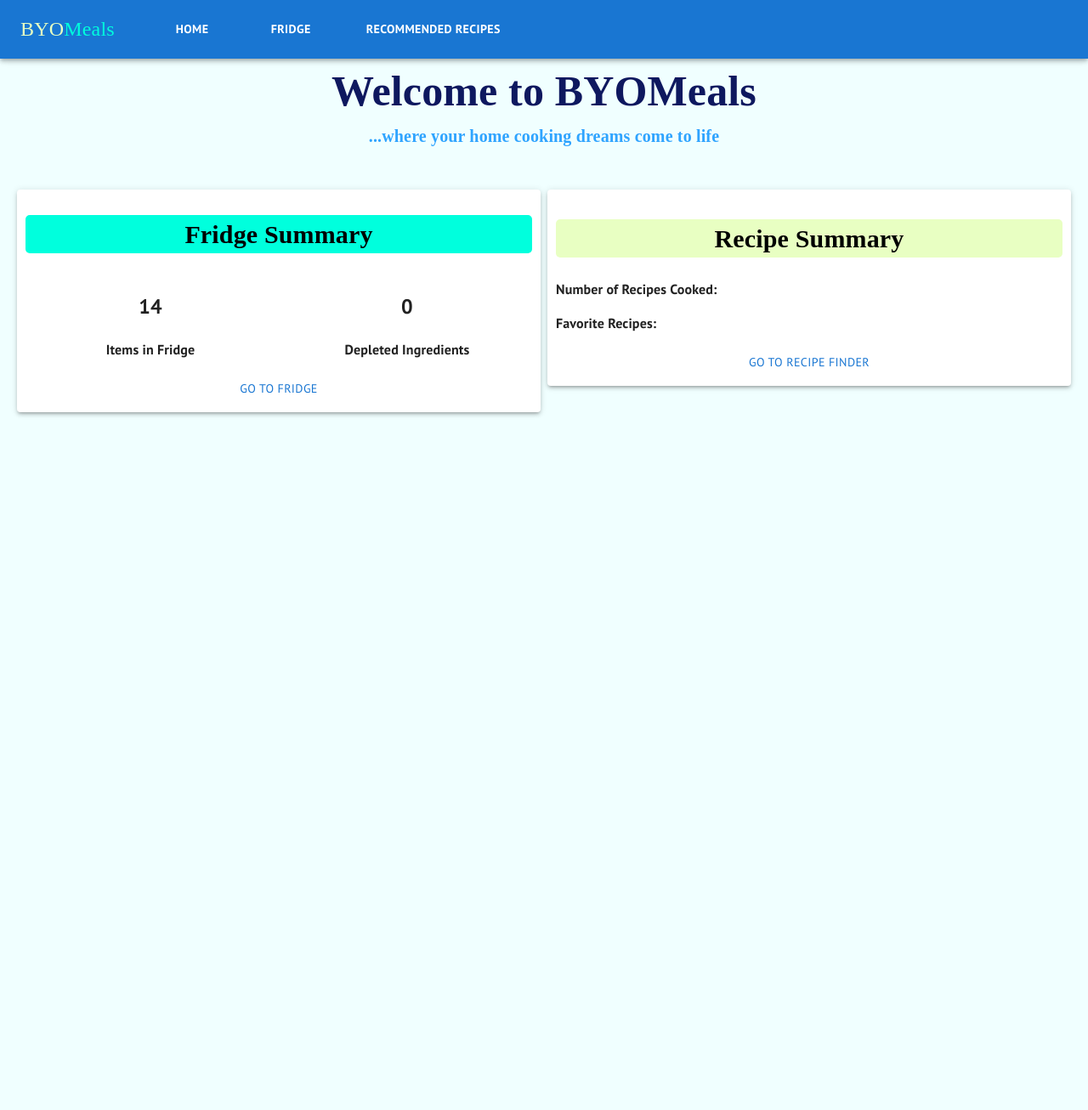
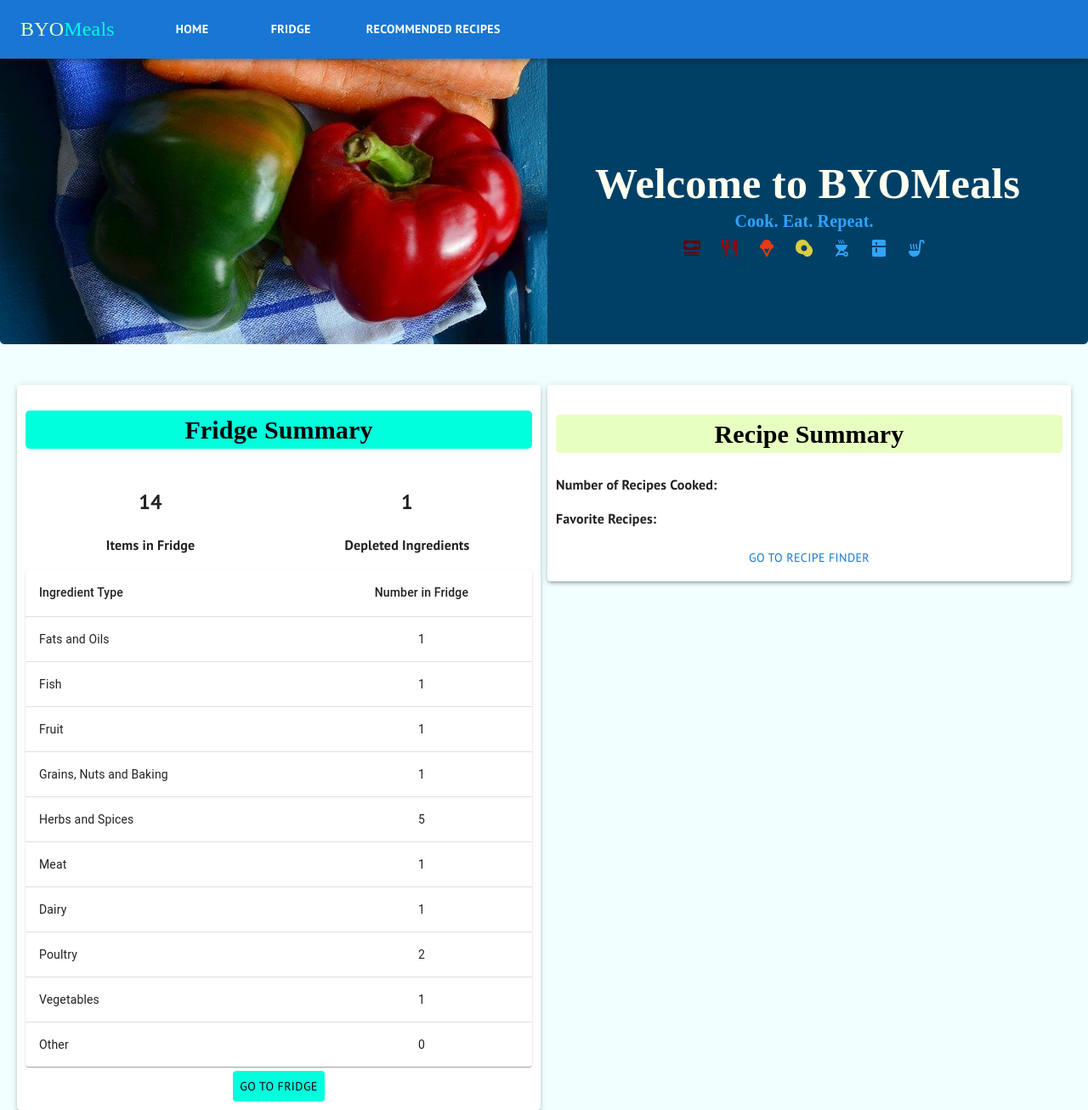
Before and after one commit to ybuchi/byomeals, a React (Create React App) app: page / in a window 1280 px wide. Shown: the whole page at 85% size. Before the commit the page ends 800 px from the top, so only its background shows below. Built offline with nearby package versions, Linux system fonts and the light colour scheme; data requests are answered from the project's data file; a web font is replaced by a local one.

Commit message:
CSS styling

```diff
--- a/db.json
+++ b/db.json
@@ -37,14 +37,6 @@
       "id": 6
     },
     {
-      "item_name": "chives",
-      "type": "Vegetable",
-      "quantity": 1,
-      "image": "https://www.edamam.com/food-img/f3f/f3f48643a924ba174b894e979cb48620.jpg",
-      "isInFridge": true,
-      "id": 7
-    },
-    {
       "item_name": "salmon",
       "type": "Fish",
       "quantity": 1,
@@ -67,14 +59,6 @@
       "image": "https://www.edamam.com/food-img/474/474d63763b9d8b9da98c5f43a114648c.jpg",
       "isInFridge": true,
       "id": 11
-    },
-    {
-      "item_name": "eggs",
-      "type": "Other",
-      "quantity": 1,
-      "image": "https://www.edamam.com/food-img/a7e/a7ec7c337cb47c6550b3b118e357f077.jpg",
-      "isInFridge": true,
-      "id": 12
     },
     {
       "item_name": "chicken breast",
@@ -115,6 +99,30 @@
       "image": "https://www.edamam.com/food-img/470/47053c77e167539c64fef3f2a3249bb2.jpg",
       "isInFridge": true,
       "id": 17
+    },
+    {
+      "item_name": "rapini",
+      "type": "Vegetable",
+      "quantity": 0,
+      "image": "https://www.edamam.com/food-img/52a/52a2e62a7e6ca0963d1cab1f7cbc06f1.jpg",
+      "isInFridge": true,
+      "id": 18
+    },
+    {
+      "item_name": "pepper",
+      "type": "Herbs and Spices",
+      "quantity": 0,
+      "image": "https://www.edamam.com/food-img/c6e/c6e5c3bd8d3bc15175d9766971a4d1b2.jpg",
+      "isInFridge": false,
+      "id": 20
+    },
+    {
+      "item_name": "pepper",
+      "type": "Herbs and Spices",
+      "quantity": 0,
+      "image": "https://www.edamam.com/food-img/c6e/c6e5c3bd8d3bc15175d9766971a4d1b2.jpg",
+      "isInFridge": true,
+      "id": 21
     }
   ],
   "chicken": [
--- a/src/Components/Dashboard.css
+++ b/src/Components/Dashboard.css
@@ -1,17 +1,18 @@
 .title {
     font-size: 50px;
     font-family: 'Skranji', cursive;
-    color: #0E185F;
-    margin-top: 70px;
-    margin-bottom: 0px;
-    text-align: center;
+    color: ivory;
+    position: absolute;
+    top: 140px;
+    right: 80px;
 }
 .subtitle {
     font-size: 20px;
     font-family: 'Skranji', cursive;
     color: #2FA4FF;
-    margin: 0px;
-    text-align: center;
+    position: absolute;
+    top: 220px;
+    right: 180px;
 }
 
 #dashboards-container {
@@ -19,3 +20,12 @@
     padding-left: 20px;
     padding-right: 20px;
 }
+
+.jumbo{
+    background-image: url("./images/FoodBG.jpg");
+    border-radius: 5px;
+    margin: 5px 0px;
+    height: 400px;
+    position: relative;
+    text-align: center;
+}
--- a/src/Components/Dashboard.js
+++ b/src/Components/Dashboard.js
@@ -4,6 +4,13 @@ import FridgeDashboard from "./FridgeDashboard";
 import RecipesDashboard from "./RecipesDashboard";
 import "./Dashboard.css"
 import Grid from '@mui/material/Grid';
+import SetMealIcon from '@mui/icons-material/SetMeal';
+import RestaurantIcon from '@mui/icons-material/Restaurant';
+import IcecreamIcon from '@mui/icons-material/Icecream';
+import EggAltIcon from '@mui/icons-material/EggAlt';
+import OutdoorGrillIcon from '@mui/icons-material/OutdoorGrill';
+import KitchenIcon from '@mui/icons-material/Kitchen';
+import SoupKitchenIcon from '@mui/icons-material/SoupKitchen';
 
 
 
@@ -17,9 +24,23 @@ function Dashboard() {
 
     return(
         <>
+            <div className="jumbo">
+                <h1 className="title">Welcome to BYOMeals</h1>
+                <h3 className="subtitle">
+                    Cook. Eat. Repeat.
+                    <br/>
+                    <div style={{textAlign: "center"}}>
+                        <SetMealIcon sx={{margin: "5px 10px", color : "#630606"}} />
+                        <RestaurantIcon sx={{margin: "5px 10px", color : "#890F0D"}} />
+                        <IcecreamIcon sx={{margin: "5px 10px", color : "#E83A14"}} />
+                        <EggAltIcon sx={{margin: "5px 10px", color : "#D9CE3F"}} />
+                        <OutdoorGrillIcon sx={{margin: "5px 10px"}} />
+                        <KitchenIcon sx={{margin: "5px 10px"}} />
+                        <SoupKitchenIcon sx={{margin: "5px 10px"}} />
+                    </div>
+                </h3>
 
-            <h1 className="title">Welcome to BYOMeals</h1>
-            <h3 className="subtitle">...where your home cooking dreams come to life</h3>
+            </div>
 
 
 
--- a/src/Components/FoodCard.css
+++ b/src/Components/FoodCard.css
@@ -5,7 +5,7 @@
 .card-image {
     border-radius: 100%;
     border: solid black 2px;
-    width: 4em;
+    width: 5em;
 }
 .food-card {
     font-family: "PT Sans", sans-serif;
--- a/src/Components/Fridge.js
+++ b/src/Components/Fridge.js
@@ -9,6 +9,7 @@ import FoodContainer from "./FoodContainer";
 import Box from '@mui/material/Box';
 import Grid from '@mui/material/Grid';
 import "./Fridge.css"
+import KitchenIcon from '@mui/icons-material/Kitchen';
 // import "./Fridge.css"
 //My API key FDA
 // YjNQFF8radU2ks6rvpawGQmyYWLbVmbLU9C5W2c0
@@ -169,7 +170,7 @@ function Fridge(){
         <Box sx={{ flexGrow:1, mt:8}}>
 
         <Grid>
-            <h1 className="main-title">Fridge</h1>
+            <h1 className="main-title">Fridge <KitchenIcon fontSize="30px" /></h1>
             <AddItemForm newItemForm={newItemForm}
                          newItemFormState={newItemFormState}
                          addNewItem={addNewItem}/>
--- a/src/Components/FridgeDashboard.js
+++ b/src/Components/FridgeDashboard.js
@@ -5,9 +5,33 @@ import Paper from '@mui/material/Paper';
 import Grid from '@mui/material/Grid';
 import Button from '@mui/material/Button';
 import Box from '@mui/material/Box';
+import FridgeDashboardTable from "./FridgeDashboardTable";
 
 
 function FridgeDashboard ({fridgeData, foodInFridge, depletedFoods}){
+    const oils = foodInFridge.filter(ingredient=>ingredient.type === "Fats and Oils")
+    const fish = foodInFridge.filter(ingredient=>ingredient.type === "Fish")
+    const fruit = foodInFridge.filter(ingredient=>ingredient.type === "Fruit")
+    const nutsAndBaking = foodInFridge.filter(ingredient=>ingredient.type === "Grains, Nuts and Baking")
+    const spices = foodInFridge.filter(ingredient=>ingredient.type === "Herbs and Spices")
+    const meat = foodInFridge.filter(ingredient=>ingredient.type === "Meat")
+    const poultry = foodInFridge.filter(ingredient=>ingredient.type === "Poultry")
+    const vegetables = foodInFridge.filter(ingredient=>ingredient.type === "Vegetable")
+    const other = foodInFridge.filter(ingredient=>ingredient.type === "Other")
+    const dairy = foodInFridge.filter(ingredient=>ingredient.type === "Dairy")
+
+    const summaryDataObject = {
+        oils : oils,
+        fish : fish,
+        fruit : fruit,
+        nuts : nutsAndBaking,
+        spices : spices,
+        meat : meat,
+        poultry : poultry,
+        vegetables : vegetables,
+        dairy : dairy,
+        other : other
+    }
     return(
         <Grid item xs={12} sm={12} md={6} lg={6}>
             <Paper elevation={3} className="fridge-summary-paper">
@@ -27,8 +51,11 @@ function FridgeDashboard ({fridgeData, foodInFridge, depletedFoods}){
                     </div>
                     </Grid>
                 </Grid>
-                <Box textAlign="center">
-                    <Button id="fridge-button" component={RouterLink} to="/fridge">Go to Fridge</Button>
+
+                {/* Map through ingredient types */}
+                <FridgeDashboardTable summaryDataObject={summaryDataObject} />
+                <Box textAlign="center" >
+                    <Button sx={{backgroundColor: "#00FFDD", color: "black", marginTop : "5px"}} id="fridge-button" component={RouterLink} to="/fridge">Go to Fridge</Button>
                 </Box>
             </Paper>
         </Grid>
--- /dev/null
+++ b/src/Components/FridgeDashboardTable.js
@@ -0,0 +1,58 @@
+import * as React from 'react';
+import Table from '@mui/material/Table';
+import TableBody from '@mui/material/TableBody';
+import TableCell from '@mui/material/TableCell';
+import TableContainer from '@mui/material/TableContainer';
+import TableHead from '@mui/material/TableHead';
+import TableRow from '@mui/material/TableRow';
+import Paper from '@mui/material/Paper';
+
+function createData(ingredientType, numberOf, ) {
+  return { ingredientType, numberOf };
+}
+
+
+
+
+export default function FridgeDashboardTable({summaryDataObject}) {
+const { oils, fish, fruit, nuts, spices, meat, poultry, vegetables, dairy, other} = summaryDataObject
+const rows = [
+    createData('Fats and Oils', oils.length),
+    createData('Fish', fish.length, ),
+    createData('Fruit', fruit.length),
+    createData('Grains, Nuts and Baking', nuts.length),
+    createData('Herbs and Spices', spices.length),
+    createData('Meat', meat.length),
+    createData('Dairy', poultry.length),
+    createData('Poultry', vegetables.length),
+    createData('Vegetables', dairy.length),
+    createData('Other', other.length)
+  ];
+
+  return (
+    <TableContainer component={Paper}>
+      <Table sx={{ minWidth: 200 }} aria-label="simple table">
+        <TableHead>
+          <TableRow>
+            <TableCell>Ingredient Type</TableCell>
+            <TableCell align="center">Number in Fridge</TableCell>
+          </TableRow>
+        </TableHead>
+        <TableBody>
+          {rows.map((row) => (
+            <TableRow
+              key={row.name}
+              sx={{ '&:last-child td, &:last-child th': { border: 0 } }}
+            >
+              <TableCell component="th" scope="row">
+                {row.ingredientType}
+              </TableCell>
+              <TableCell align="center">{row.numberOf}</TableCell>
+              {/* <TableCell align="right">{row.numberOf}</TableCell> */}
+            </TableRow>
+          ))}
+        </TableBody>
+      </Table>
+    </TableContainer>
+  );
+}
```
Also changed, not shown: src/Components/images/FoodBG.jpg (added), src/Components/table-gf3eb76889_1920.jpg (added).
